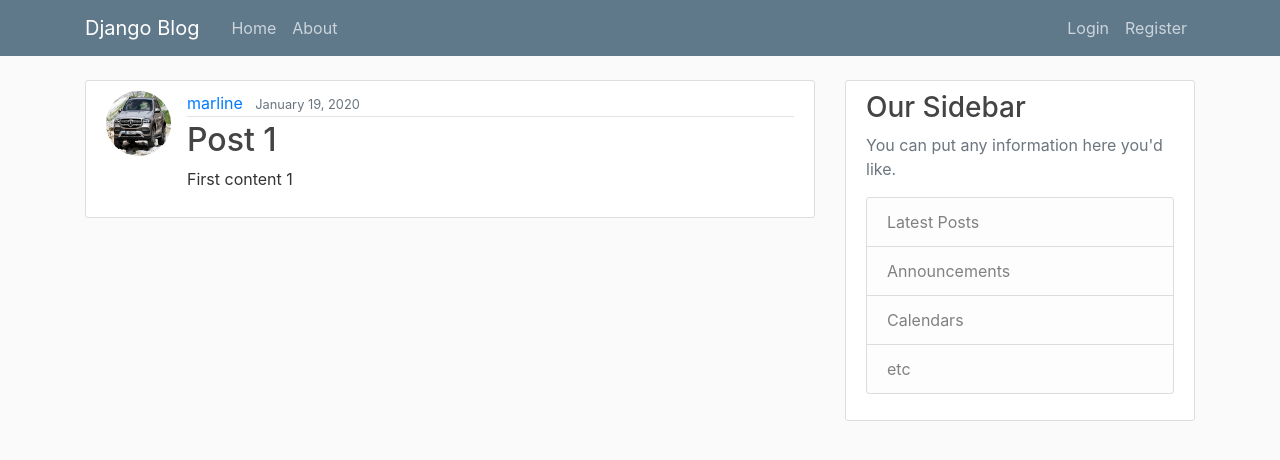
After one commit to Marlinekhavele/Django-blog, a Django app: page /post/1/ in a window 1280 px wide. The commit adds this page. Shown: the top 460 px of the page. Run offline with Django 3.2, Linux system fonts and the light colour scheme; data comes from the database, SQL or seed files in the repository; both versions use the stored data as it was after the commit; some libraries are stand-ins or nearby versions.

Commit message:
Added update,create and delete posts

```diff
--- a/blog/models.py
+++ b/blog/models.py
@@ -1,6 +1,7 @@
 from django.db import models
 from django.utils import timezone
 from django.contrib.auth.models import User
+from django.urls import reverse
 
 # Create your models here.
 
@@ -13,3 +14,6 @@ class Post(models.Model):
 
     def __str__(self):
         return self.title
+
+    def get_absolute_url(self):
+        return reverse("post-detail", kwargs={"pk": self.pk})
--- a/blog/templates/blog/base.html
+++ b/blog/templates/blog/base.html
@@ -39,6 +39,8 @@
                     <!-- Navbar Right Side -->
                     <div class="navbar-nav">
                         {% if user.is_authenticated%}
+                       <a class="nav-item nav-link" href="{% url 'post-create' %}">New Post</a>
+
                         <a class="nav-item nav-link" href="{% url 'profile' %}">Profile</a>
                         <a class="nav-item nav-link" href="{% url 'logout' %}">Logout</a>
                         {% else %}
--- a/blog/templates/blog/home.html
+++ b/blog/templates/blog/home.html
@@ -8,7 +8,7 @@
             <a class="mr-2" href="#">{{ post.author }}</a>
             <small class="text-muted">{{ post.date_posted|date:"F d, Y" }}</small>
         </div>
-        <h2><a class="article-title" href="#">{{ post.title }}</a></h2>
+        <h2><a class="article-title" href="{% url 'post-detail' post.id %}">{{ post.title }}</a></h2>
         <p class="article-content">{{ post.content }}</p>
     </div>
 </article>
--- /dev/null
+++ b/blog/templates/blog/post_detail.html
@@ -0,0 +1,20 @@
+{% extends "blog/base.html" %}
+{% block content %}
+<article class="media content-section">
+    <img class="rounded-circle article-img" src="{{ object.author.profile.image.url }}">
+    <div class="media-body">
+        <div class="article-metadata">
+            <a class="mr-2" href="#">{{ object.author }}</a>
+            <small class="text-muted">{{ object.date_posted|date:"F d, Y" }}</small>
+            {% if object.author == user %}
+            <div>
+                <a class="btn btn-secondary btn-sm mt-1 mb-1" href="{% url 'post-update' object.id %}">Update</a>
+                <a class="btn btn-danger btn-sm mt-1 mb-1" href="{% url 'post-delete' object.id %}">Delete</a>
+            </div>
+            {% endif %}
+        </div>
+        <h2 class="article-title">{{ object.title }}</h2>
+        <p class="article-content">{{ object.content }}</p>
+    </div>
+</article>
+{% endblock content %}
--- a/blog/urls.py
+++ b/blog/urls.py
@@ -1,7 +1,18 @@
 from django.urls import path
+from .views import (
+    PostListView,
+    PostDetailView,
+    PostCreateView,
+    PostUpdateView,
+    PostDeleteView
+)
 from . import views
 
 urlpatterns = [
-    path("", views.home, name="blog-home"),
-    path("about/", views.about, name="blog-about"),
+    path('', PostListView.as_view(), name='blog-home'),
+    path('post/<int:pk>/', PostDetailView.as_view(), name='post-detail'),
+    path('post/new/', PostCreateView.as_view(), name='post-create'),
+    path('post/<int:pk>/update/', PostUpdateView.as_view(), name='post-update'),
+    path('post/<int:pk>/delete/', PostDeleteView.as_view(), name='post-delete'),
+    path('about/', views.about, name='blog-about'),
 ]
--- a/blog/views.py
+++ b/blog/views.py
@@ -1,6 +1,13 @@
 from django.shortcuts import render
+from django.contrib.auth.mixins import LoginRequiredMixin, UserPassesTestMixin
+from django.views.generic import (
+    ListView,
+    DetailView,
+    CreateView,
+    UpdateView,
+    DeleteView
+)
 from .models import Post
-
 
 
 # Create your views here.
@@ -9,5 +16,51 @@ def home(request):
     return render(request, "blog/home.html", context)
 
 
+class PostListView(ListView):
+    model = Post
+    template_name = "blog/home.html"  # <app>/<model>_<viewtype>.html
+    context_object_name = "posts"
+    ordering = ["-date_posted"]
+
+
+class PostDetailView(DetailView):
+    model = Post
+
+
+class PostCreateView(LoginRequiredMixin, CreateView):
+    model = Post
+    fields = ["title", "content"]
+
+    def form_valid(self, form):
+        form.instance.author = self.request.user
+        return super().form_valid(form)
+
+
+class PostUpdateView(LoginRequiredMixin, UserPassesTestMixin, UpdateView):
+    model = Post
+    fields = ["title", "content"]
+
+    def form_valid(self, form):
+        form.instance.author = self.request.user
+        return super().form_valid(form)
+
+    def test_func(self):
+        post = self.get_object()
+        if self.request.user == post.author:
+            return True
+        return False
+
+
+class PostDeleteView(LoginRequiredMixin, UserPassesTestMixin, DeleteView):
+    model = Post
+    success_url = "/"
+
+    def test_func(self):
+        post = self.get_object()
+        if self.request.user == post.author:
+            return True
+        return False
+
+
 def about(request):
     return render(request, "blog/about.html", {"title": "About"})
```
Also changed, not shown: blog/templates/blog/post_confirm_delete.html (added, +16 -0 lines), blog/templates/blog/post_form.html (added, +17 -0 lines), db.sqlite3.
